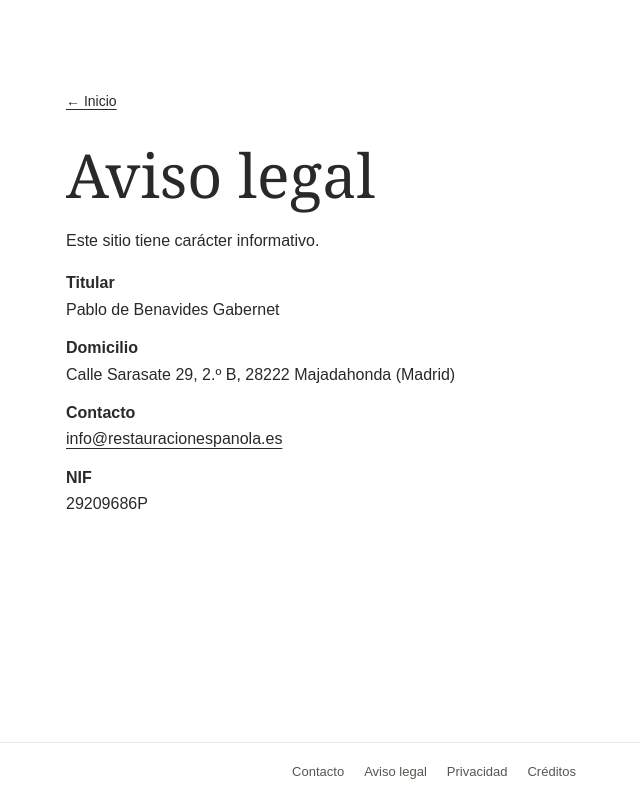
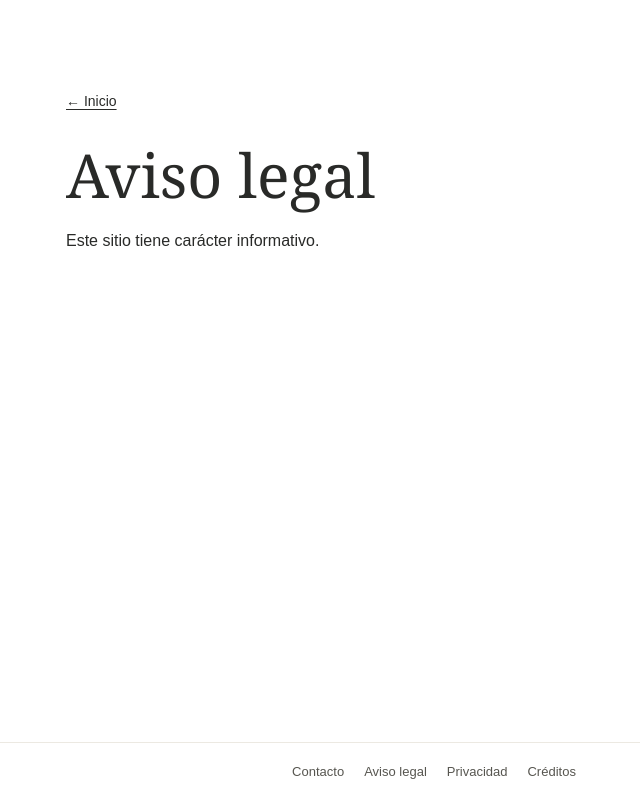
Before and after one commit to alexos-es/RestEsp, a plain HTML site: page aviso-legal.html in a window 1280 px wide. Shown: the whole page, without its empty margins (206-846 px from the left). Drawn offline with Linux system fonts and the light colour scheme.

Commit message:
Remove legal details from aviso-legal.html
Removed detailed legal information including titular, address, contact, and NIF from the legal notice section.

```diff
--- a/aviso-legal.html
+++ b/aviso-legal.html
@@ -1,10 +1,4 @@
 <!doctype html><html lang="es"><head><meta charset="utf-8"><meta name="viewport" content="width=device-width, initial-scale=1"><title>Aviso legal · Restauración Española</title><link rel="stylesheet" href="./estilos-minimal.css"></head><body><main class='contenido'><a class='volver' href='./'>← Inicio</a><section id="aviso-legal">
       <h1>Aviso legal</h1>
       <p>Este sitio tiene carácter informativo.</p>
-      <dl>
-        <dt>Titular</dt><dd>Pablo de Benavides Gabernet</dd>
-        <dt>Domicilio</dt><dd>Calle Sarasate 29, 2.º B, 28222 Majadahonda (Madrid)</dd>
-        <dt>Contacto</dt><dd><a href="mailto:info@restauracionespanola.es">info@restauracionespanola.es</a></dd>
-        <dt>NIF</dt><dd>29209686P</dd>
-      </dl>
     </section></main><footer class="pie"><nav aria-label="Enlaces del pie"><a href="./contacto.html">Contacto</a><a href="./aviso-legal.html">Aviso legal</a><a href="./privacidad.html">Privacidad</a><a href="./creditos.html">Créditos</a></nav></footer></body></html>
```
